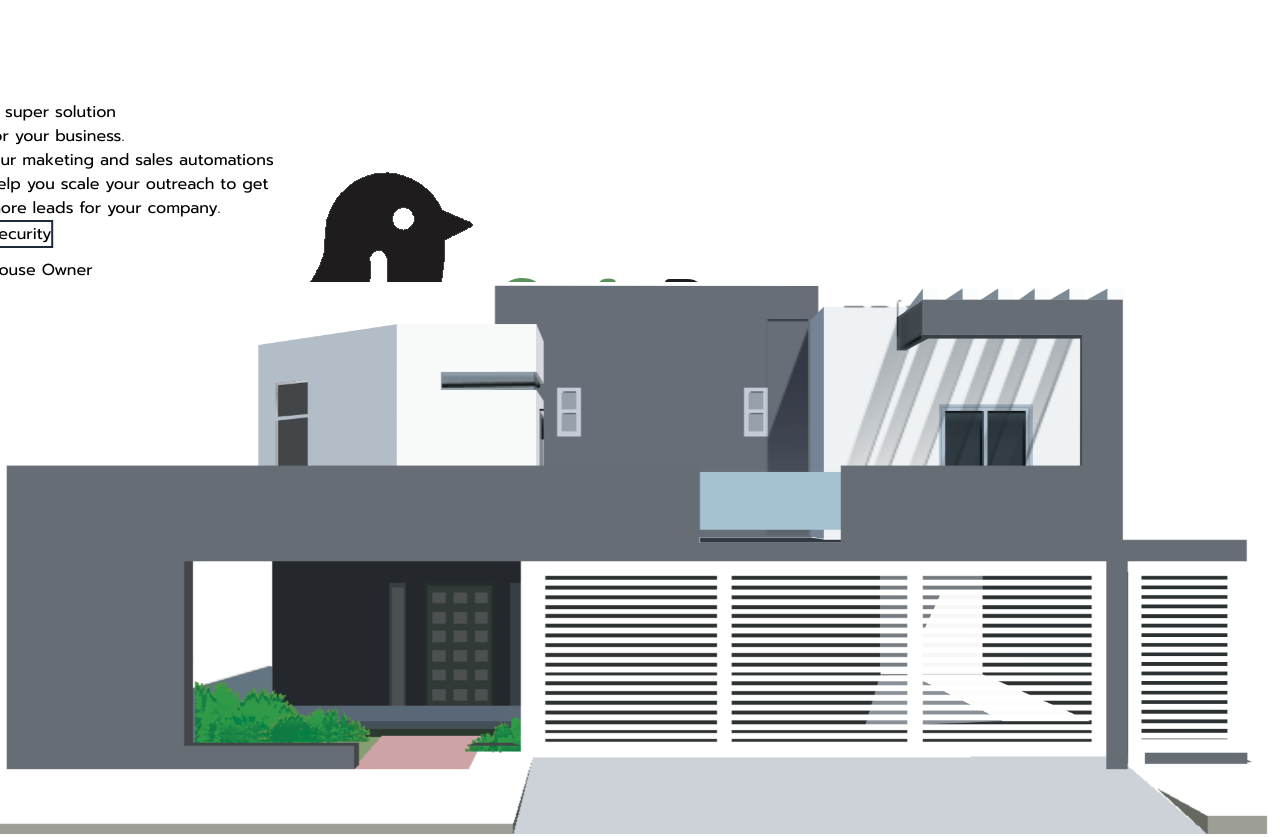
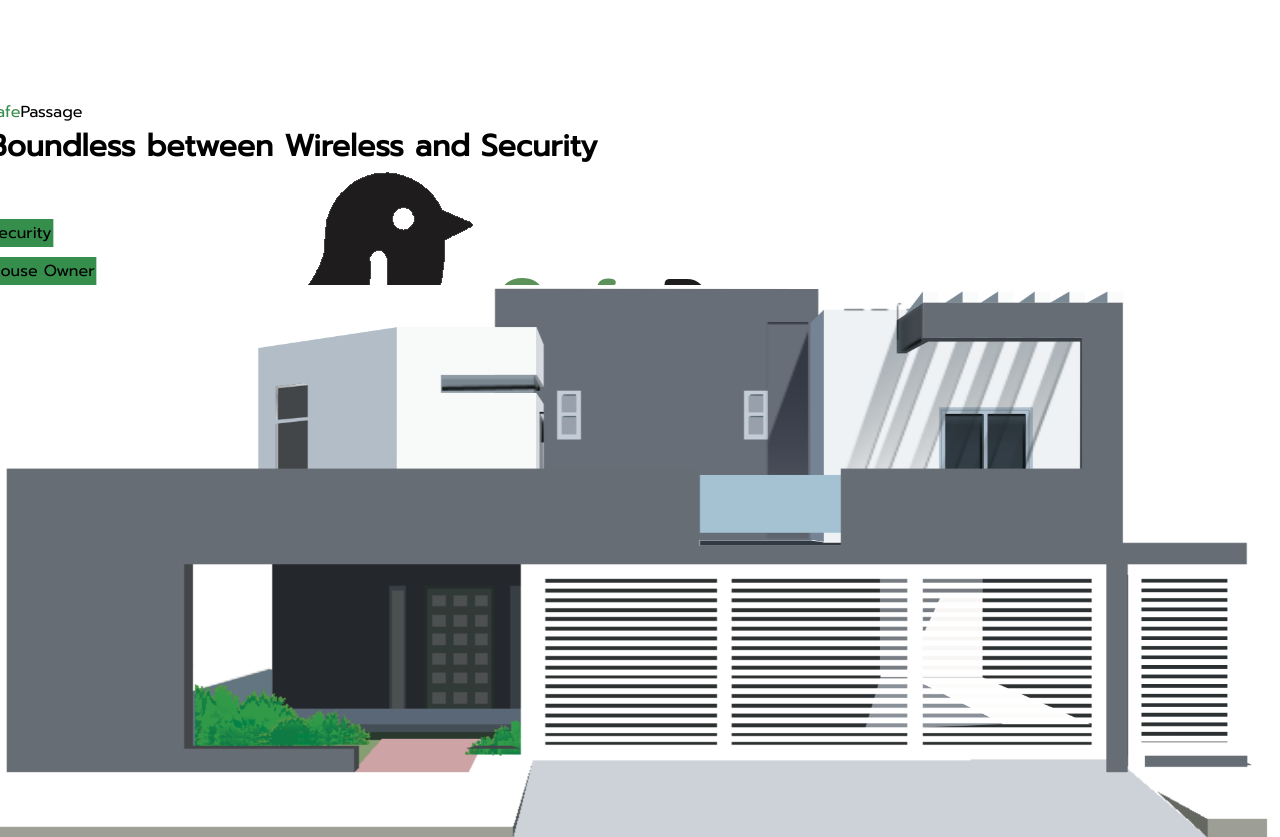
Before and after one commit to zunzureal/SafePassage, a React (Vite) app in the folder client/safePassage/: page / in a window 1280 px wide. Built offline with nearby package versions, Linux system fonts and the light colour scheme.

Commit message:
Change CSS

```diff
--- a/client/safePassage/src/Home.jsx
+++ b/client/safePassage/src/Home.jsx
@@ -22,20 +22,20 @@ function Home() {
             <div className='topic'>
             <div className=' flex mt-32 justify-between'>
             <div className=''>
-                <p className=' text-7xl text-slate-800'>A <span className=' font-bold'>super solution</span> <br />for your <span className=' font-bold'>business.</span> </p>
-
+                <p className=' text-7xl text-slate-800'><span className='textSafe'>Safe</span><span className=' font-bold'>Passage</span> <br /><span className='textHomeSize'>Boundless between Wireless and Security</span></p>
+                {/*
                 <div className=' my-10'>
                     <p className=' text-xl text-slate-600'>
                         Our maketing and sales automations <br />
                         help you scale your outreach to get <br />
                         more leads for your company.
                     </p>
-                </div>
+                </div>*/}
                 <div>
-                    <button onClick={securityLoginBtn} className=' SecurityLoginBTN1 bg-slate-800 text-white px-8 py-4 rounded-md'>Security</button>
+                    <button onClick={securityLoginBtn} className=' SecurityLoginBTN1 text-white px-8 py-4 rounded-md'>Security</button>
                 </div>
                 <div className='SecurityLoginBTN'>
-                    <button onClick={houseLoginBtn} className=' SecurityLoginBTN2 bg-slate-800 text-white px-8 py-4 rounded-md'>House Owner</button>
+                    <button onClick={houseLoginBtn} className=' SecurityLoginBTN2 text-white px-8 py-4 rounded-md'>House Owner</button>
                 </div>
             </div>
             <div className="w-1/2">
--- a/client/safePassage/src/css/Home.css
+++ b/client/safePassage/src/css/Home.css
@@ -60,17 +60,26 @@
 }
 
 .SecurityLoginBTN2:hover {
-  background-color: #19cf97;
-  transition: 0.3s ease-in-out;
+  background: white;
+  color: #111B47;
+  transition: all 0.3s ease-out;
 }
 
 .SecurityLoginBTN1:hover {
-  background-color: #19cf97;
-  transition: 0.3s ease-in-out;
+  background: white;
+  color: #111B47;
+  transition: all 0.3s ease-out;
 }
 
 .SecurityLoginBTN1 {
-  border: 2px solid #1e293b;
+  border: 2px solid #358E4C;
+  background: #358E4C;
+  margin-top: 50px;
+}
+
+.SecurityLoginBTN2 {
+  border: 2px solid #358E4C;
+  background: #358E4C;
 }
 
 @keyframes slide-left {
@@ -100,3 +109,12 @@
   transform: translateX(0);
 }
 }
+
+.textSafe {
+  color: #358E4C;
+}
+
+.textHomeSize {
+  font-size: 30px;
+  font-weight: bold;
+}
```
